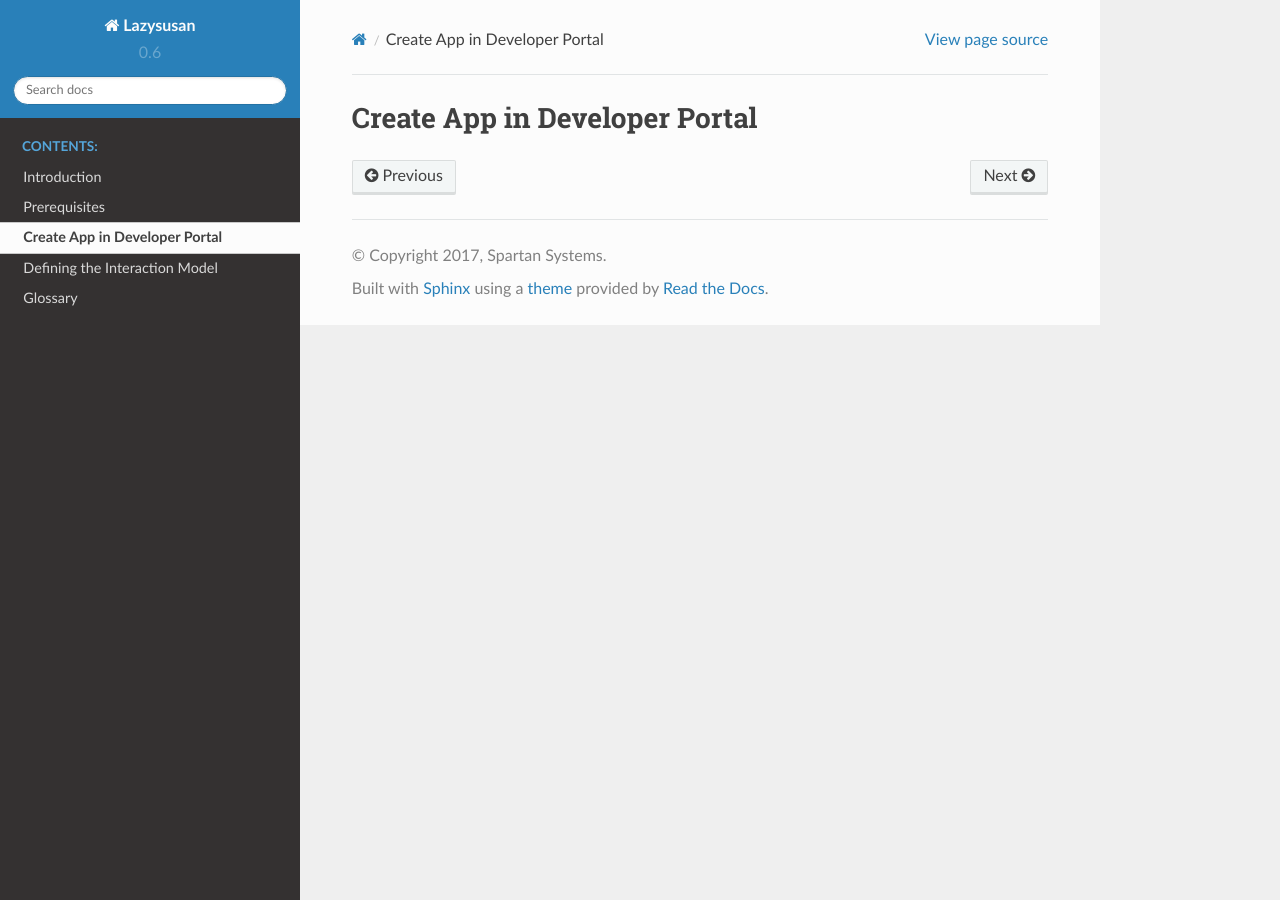
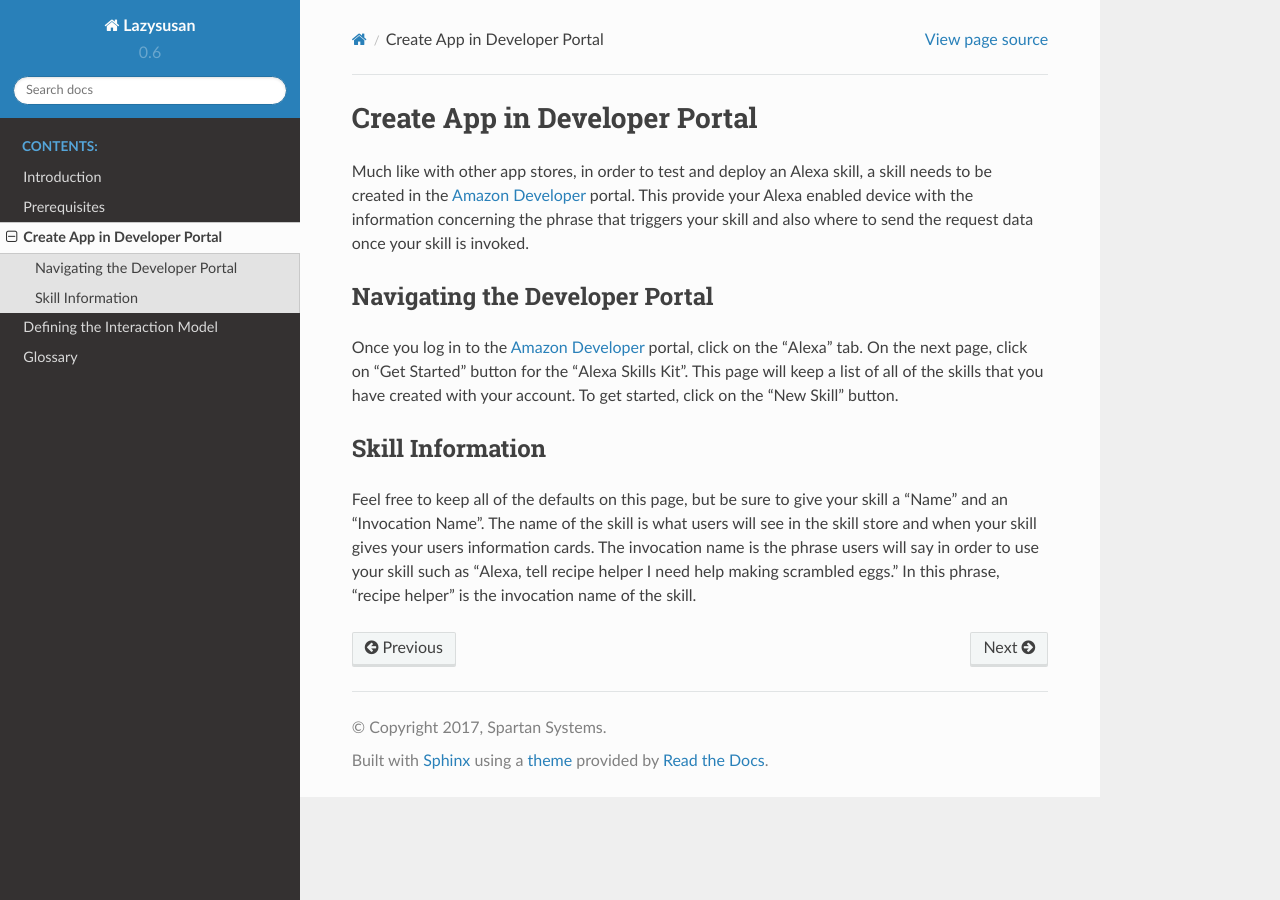
Before and after one commit to verypossible/lazysusan, a Sphinx documentation site: the page built from docs/create_app.rst, in a window 1280 px wide. Built offline with Sphinx 7.4.7 and the Read the Docs theme 2.0.0, drawn with Linux system fonts in a browser that asks for light colours.

Commit message:
How to Create an Alexa Skill Listing

```diff
--- a/docs/create_app.rst
+++ b/docs/create_app.rst
@@ -3,3 +3,30 @@
 =================================
 Create App in Developer Portal
 =================================
+
+Much like with other app stores, in order to test and deploy an Alexa skill, a
+skill needs to be created in the `Amazon Developer`_ portal. This provide your
+Alexa enabled device with the information concerning the phrase that triggers
+your skill and also where to send the request data once your skill is invoked.
+
+
+Navigating the Developer Portal
+===============================
+
+Once you log in to the `Amazon Developer`_ portal, click on the "Alexa" tab. On
+the next page, click on "Get Started" button for the "Alexa Skills Kit". This
+page will keep a list of all of the skills that you have created with your
+account. To get started, click on the "New Skill" button.
+
+
+Skill Information
+=================
+
+Feel free to keep all of the defaults on this page, but be sure to give your
+skill a "Name" and an "Invocation Name". The name of the skill is what users
+will see in the skill store and when your skill gives your users information
+cards. The invocation name is the phrase users will say in order to use your
+skill such as "Alexa, tell recipe helper I need help making scrambled eggs." In
+this phrase, "recipe helper" is the invocation name of the skill.
+
+.. _Amazon Developer: https://developer.amazon.com/
```
